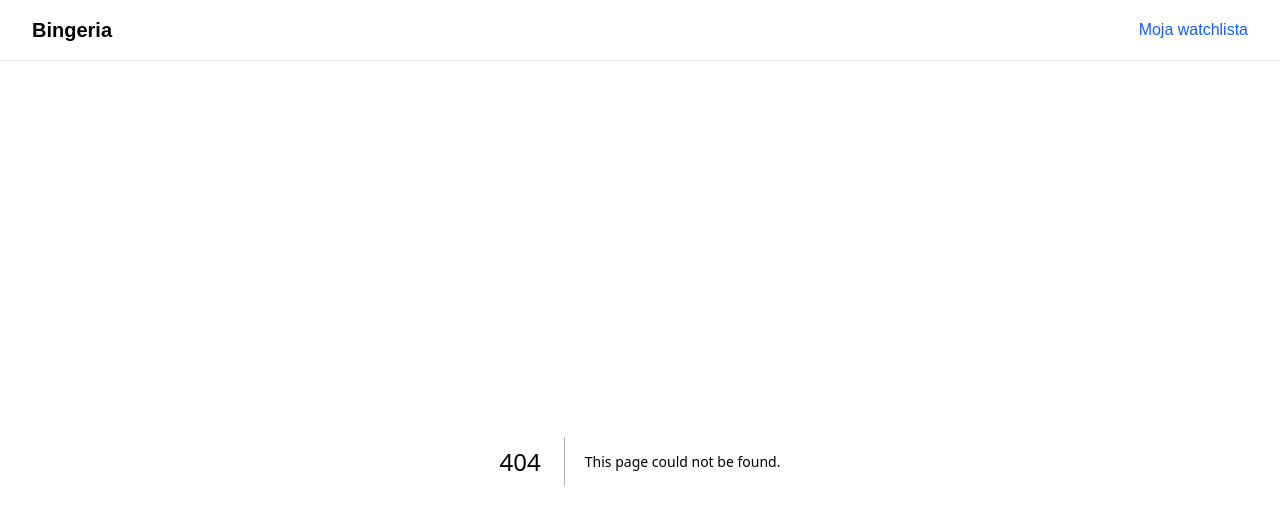
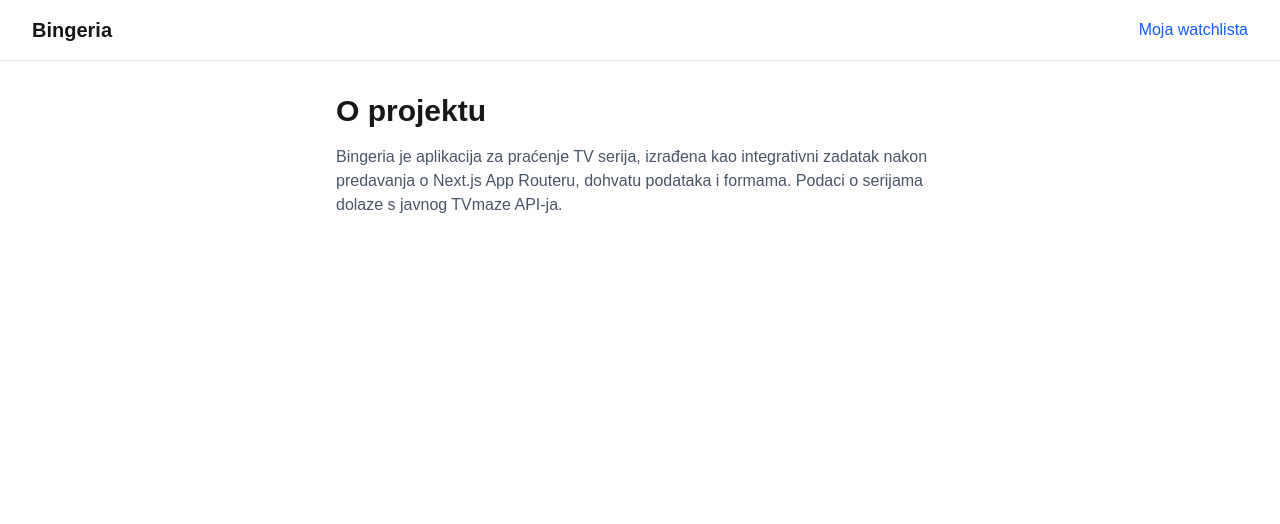
Before and after one commit to miiadraz/Bingeria, a Next.js app: page /o-projektu in a window 1280 px wide. Before the commit this address had no page. Shown: the top 524 px of the page. Built offline with nearby package versions, Linux system fonts and the light colour scheme.

Commit message:
feat: add o-projektu page

```diff
--- /dev/null
+++ b/src/app/(info)/o-projektu/page.tsx
@@ -0,0 +1,12 @@
+export default function AboutPage() {
+  return (
+    <>
+      <h1 className="text-3xl font-bold">O projektu</h1>
+      <p className="mt-4 text-gray-600">
+        Bingeria je aplikacija za praćenje TV serija, izrađena kao integrativni
+        zadatak nakon predavanja o Next.js App Routeru, dohvatu podataka i
+        formama. Podaci o serijama dolaze s javnog TVmaze API-ja.
+      </p>
+    </>
+  );
+}
```
